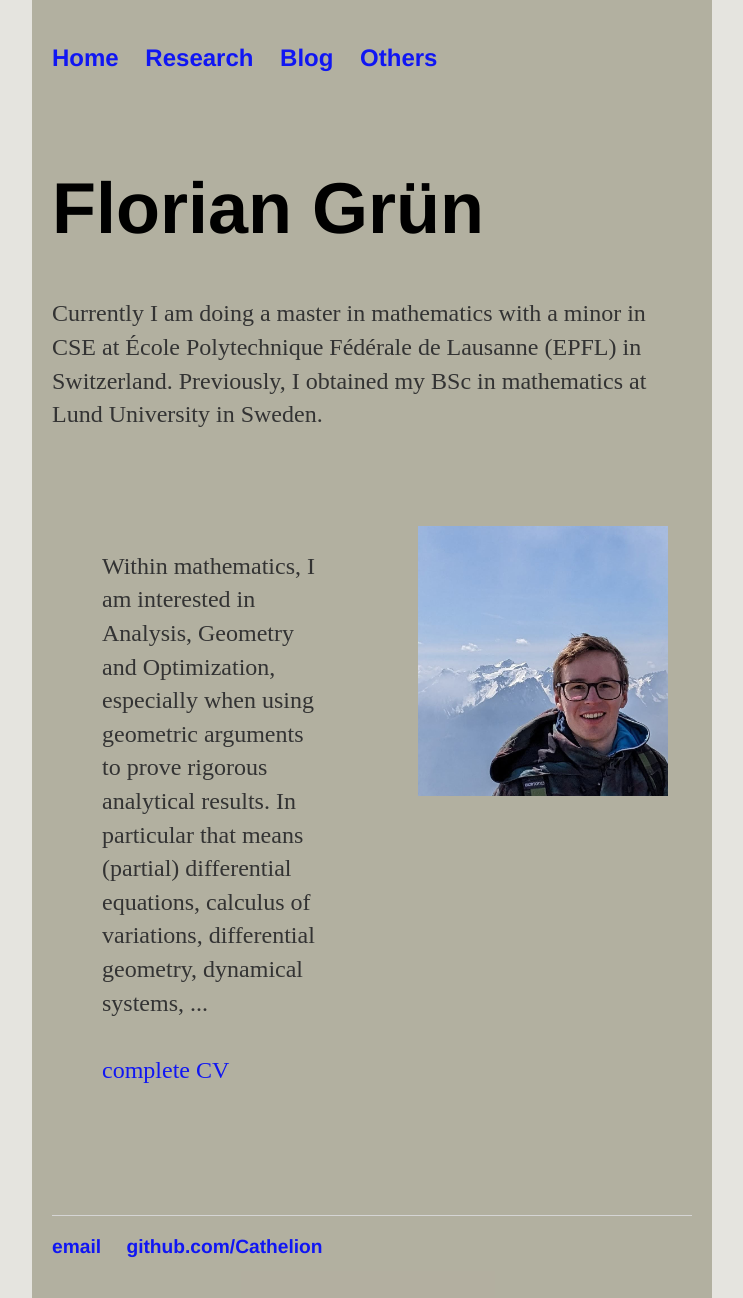
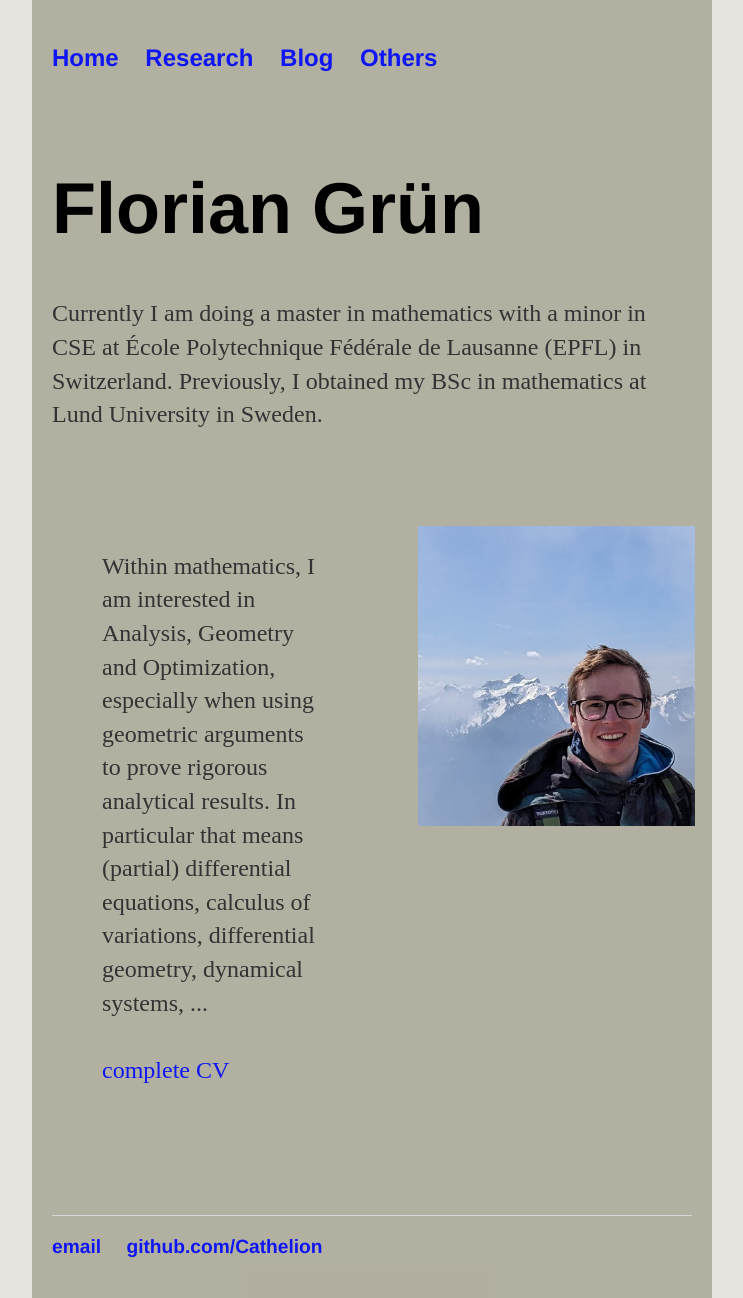
Before and after one commit to Cathelion/Cathelion.github.io, a Jekyll site: the page built from index.html, in a window 1280 px wide. Shown: the whole page, without its empty margins (268-1011 px from the left). Built offline with Jekyll 4.4.1, drawn with Linux system fonts in a browser that asks for light colours.

Commit message:
Update index.html

```diff
--- a/index.html
+++ b/index.html
@@ -17,6 +17,6 @@
    </div>
 
    <div class="img-container2">
-      <img src="/photo_2023-08-25_16-39-54.jpg" alt="small img" width=250 height=270/>
+      <img src="/photo_2023-08-25_16-39-54.jpg" alt="small img" width=277 height=300/>
    </div>
 </div>
```
